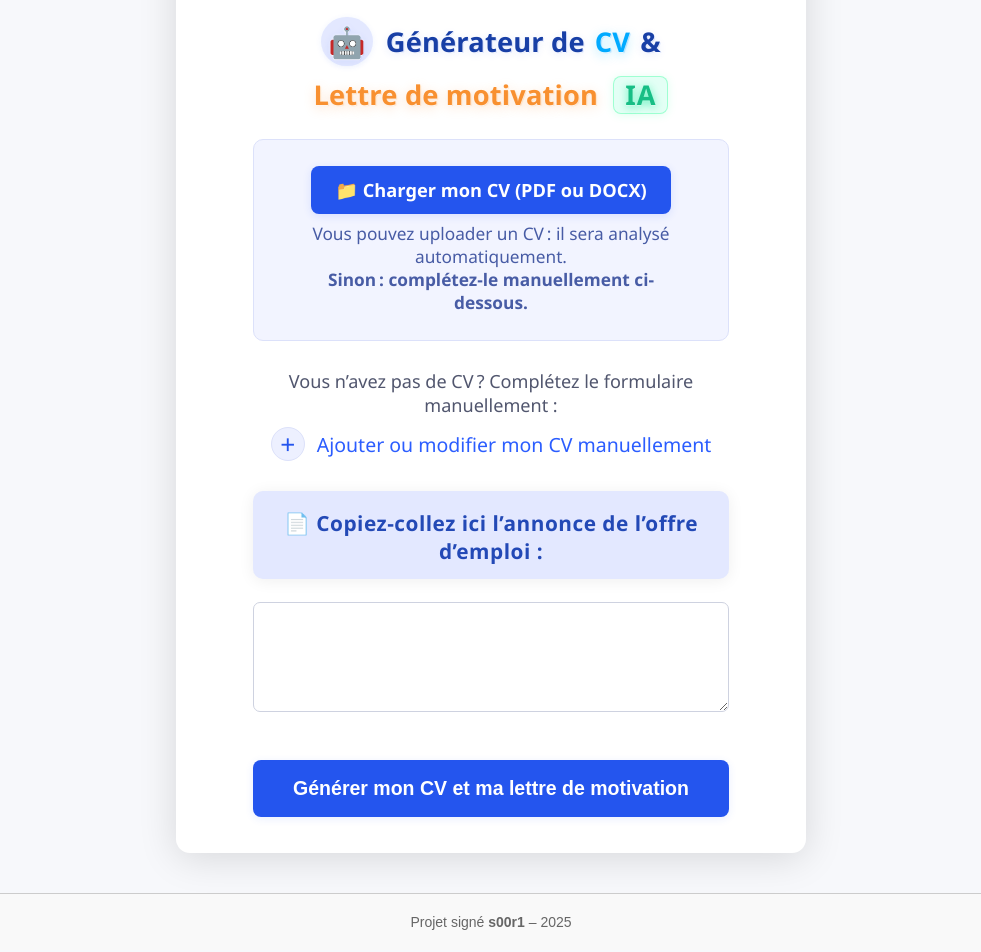
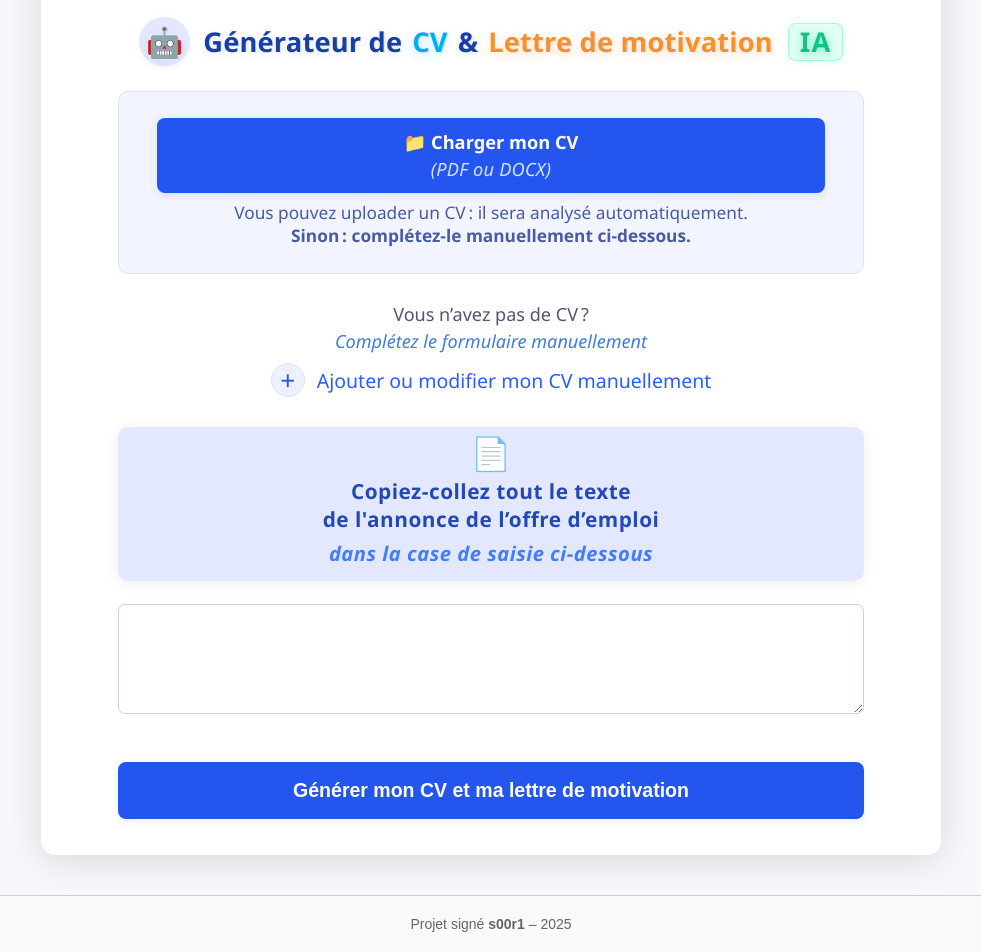
Before and after one commit to s00r1/cvlm, a Flask app: page / in a window 1280 px wide. Shown: the part 364-1316 px from the top of the page, without its empty margins (149-1130 px from the left). Before the commit the page ends 1294 px from the top, so only its background shows below. Run offline with Flask 3, Linux system fonts and the light colour scheme; parts of the project's set-up code (start-up, migrations or seed data) failed here and were passed over.

Commit message:
page index.html améliorée

```diff
--- a/templates/index.html
+++ b/templates/index.html
@@ -13,13 +13,17 @@
             min-height: 100vh;
         }
         .container {
-            max-width: 630px;
-            margin: 35px auto 0 auto;
-            background: #fff;
-            border-radius: 14px;
-            box-shadow: 0 5px 38px #0002;
-            padding: 38px 6vw 36px 6vw;
+                max-width: 900px;
+                margin: 35px auto 0 auto;
+                background: #fff;
+                border-radius: 14px;
+                box-shadow: 0 5px 38px #0002;
+                padding: 38px 6vw 36px 6vw;
         }
+        @media (max-width: 950px) {
+                .container { max-width: 98vw; }
+        }
+
         .header {
             text-align: center;
             margin-bottom: 14px;
@@ -407,8 +411,20 @@
         {% endif %}
         <form method="POST" enctype="multipart/form-data" autocomplete="off" id="mainForm">
             <div class="upload-zone">
-                <label for="cv_file" class="upload-label">
-                    📁 Charger mon CV (PDF ou DOCX)
+                <label for="cv_file" class="upload-label" style="display: block;">
+                    <span style="display:block;">📁 Charger mon CV</span>
+                    <span style="
+                        display:block;
+                        font-size: 1em;
+                        font-weight:normal;
+                        margin-top:3px;
+                        text-align:center;
+                        color:#cfe4ff;
+                        font-style:italic;
+                        letter-spacing: 0.2px;
+                    ">
+                        (PDF ou DOCX)
+                    </span>
                 </label>
                 <input type="file" name="cv_file" id="cv_file" accept=".pdf,.docx">
                 <div class="upload-infos">
@@ -417,9 +433,13 @@
                 </div>
                 <div class="upload-file-info" id="uploadedFileName" style="display:none;"></div>
             </div>
-            <div class="manual-prompt">
-                Vous n’avez pas de CV ? Complétez le formulaire manuellement :
+            <div class="manual-prompt" style="text-align:center;">
+                <span style="display:block;">Vous n’avez pas de CV ?</span>
+                <span style="display:block; color:#437bda; font-style:italic; margin-top:3px;">
+                    Complétez le formulaire manuellement
+                </span>
             </div>
+
             <div class="show-manual" id="showManualBtn">
                 <span class="plusicon">+</span>
                 Ajouter ou modifier mon CV manuellement
@@ -494,7 +514,16 @@
                 </div>
                 <button type="button" class="add-btn" onclick="addDip()">+ Ajouter un diplôme</button>
             </div>
-            <label for="description" class="label-annonce">📄 Copiez-collez ici l’annonce de l’offre d’emploi :</label>
+
+            <label for="description" class="label-annonce" style="display:block; line-height:1.35; padding-top:4px;">
+                <span style="display:block; text-align:center; font-size:1.55em; margin-bottom:2px;">📄</span>
+                <span style="display:block; text-align:center;">Copiez-collez tout le texte</span>
+                <span style="display:block; text-align:center;">de l'annonce de l’offre d’emploi</span>
+                <span style="display:block; text-align:center; color:#427cff; font-style:italic; font-size:0.97em; margin-top:7px;">
+                    dans la case de saisie ci-dessous
+                </span>
+            </label>
+
             <textarea name="description" id="description" required>{{ description or "" }}</textarea>
             <button type="submit" class="submit-btn">Générer mon CV et ma lettre de motivation</button>
         </form>
```
